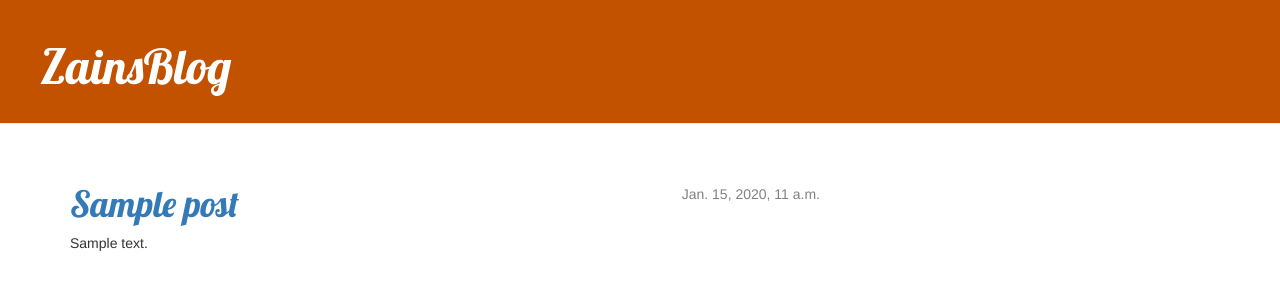
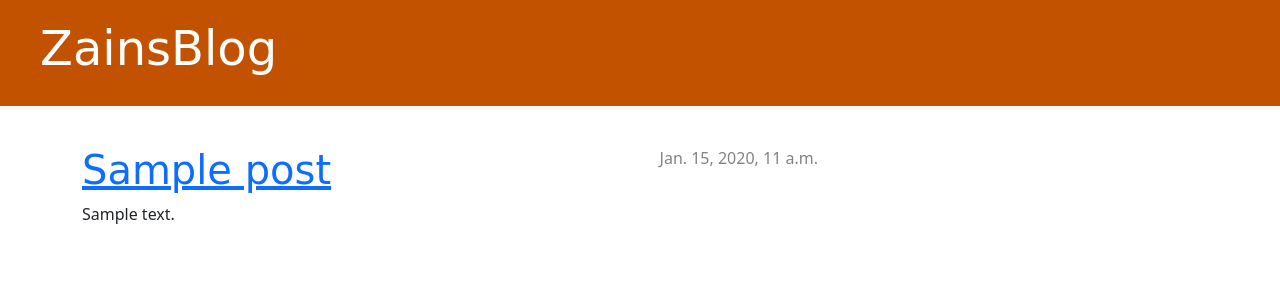
Before and after one commit to zrife2/my-first-blog, a Django app: template blog/templates/blog/base.html in a window 1280 px wide. Shown: the top 300 px of the page. Run offline with Django 3.2, Linux system fonts and the light colour scheme; the template is opened without the code that fills it: values that come from a table or form of the project are taken from there, others are empty; tables that the repository leaves empty hold one stand-in row (values such as "Sample post"); some libraries are stand-ins or nearby versions.

Commit message:
srgiauedbsa456

```diff
--- a/blog/templates/blog/base.html
+++ b/blog/templates/blog/base.html
@@ -2,9 +2,8 @@
 <html>
     <head>
         <title>ZainsBlog</title>
-        <link rel="stylesheet" href="//maxcdn.bootstrapcdn.com/bootstrap/3.2.0/css/bootstrap.min.css">
-        <link rel="stylesheet" href="//maxcdn.bootstrapcdn.com/bootstrap/3.2.0/css/bootstrap-theme.min.css">
-        <link href='//fonts.googleapis.com/css?family=Lobster&subset=latin,latin-ext' rel='stylesheet' type='text/css'>
+        <link rel="stylesheet" href="https://cdn.jsdelivr.net/npm/bootstrap@5.1.3/dist/css/bootstrap.min.css" integrity="sha384-1BmE4kWBq78iYhFldvKuhfTAU6auU8tT94WrHftjDbrCEXSU1oBoqyl2QvZ6jIW3" crossorigin="anonymous">
+        <a href="https://en.wikipedia.org/wiki/Django" class="external_link" id="link_to_wiki_page"></a>
         <link rel="stylesheet" href="{% static 'css/blog.css' %}">
     </head>
     <body>
```
